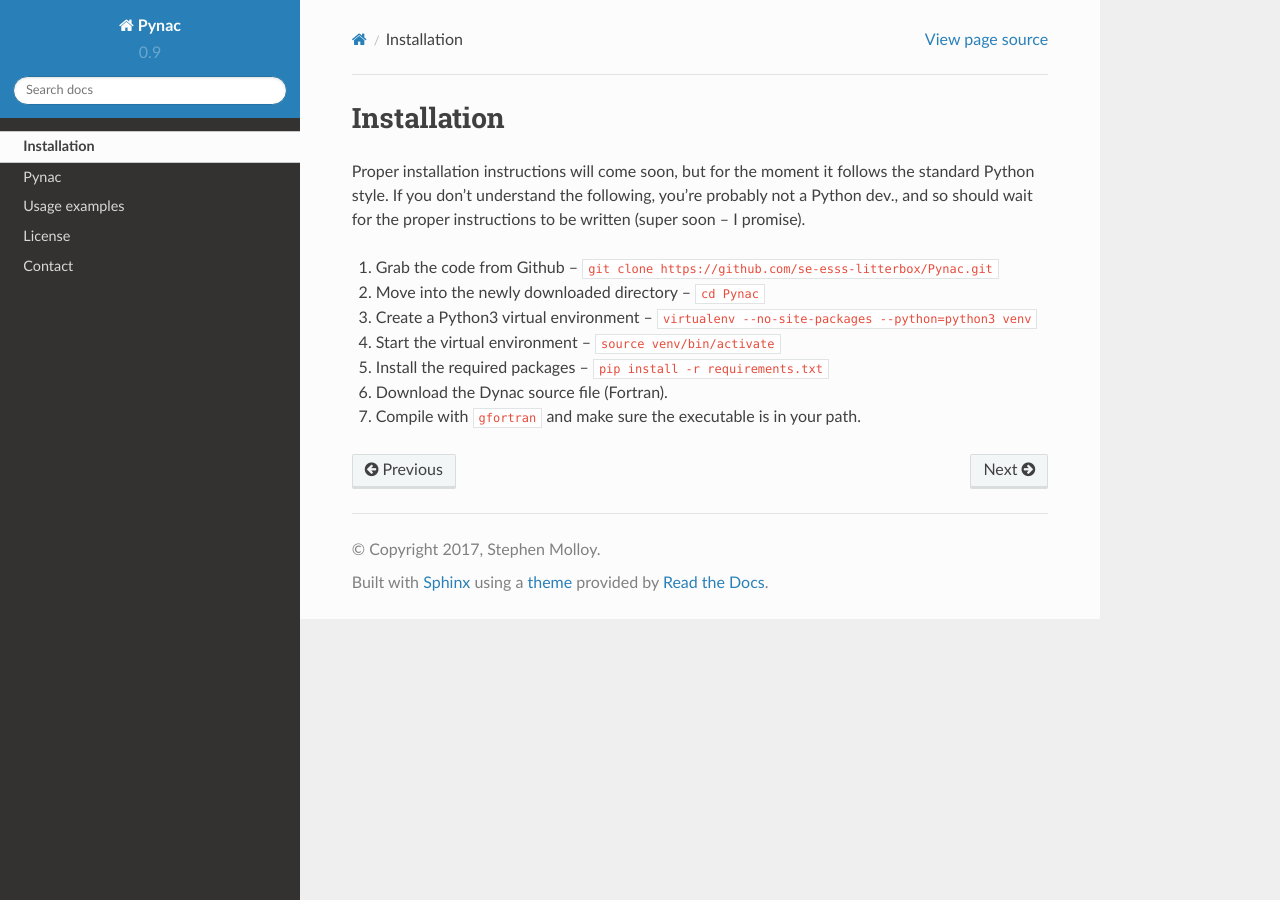
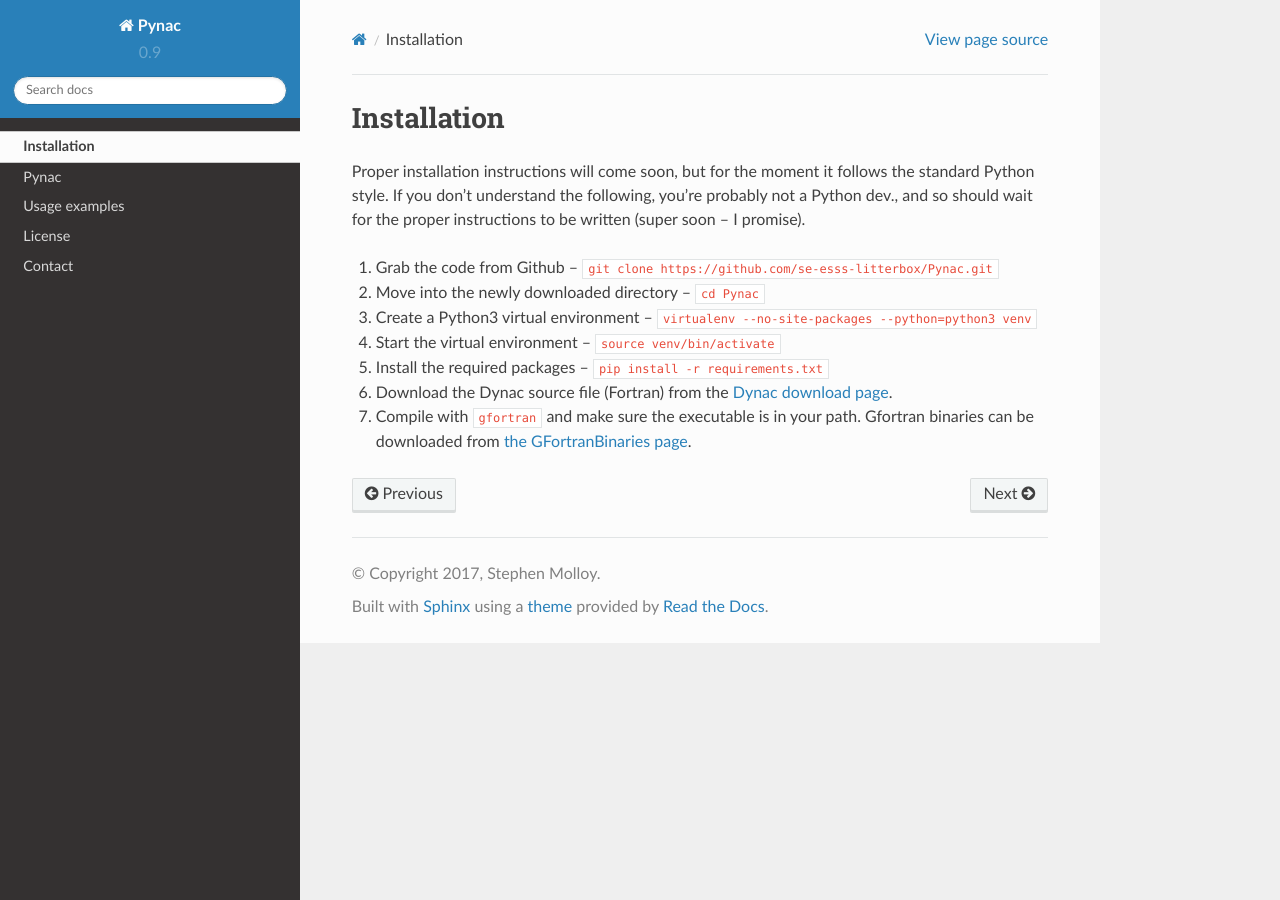
Before and after one commit to se-esss-litterbox/Pynac, a Sphinx documentation site: the page built from docs/installation.rst, in a window 1280 px wide. Built offline with Sphinx 7.4.7 and the Read the Docs theme 2.0.0, drawn with Linux system fonts in a browser that asks for light colours; pages that are not in the unit, such as notebooks, are missing from menus.

Commit message:
Improved installation instructions

```diff
--- a/docs/installation.rst
+++ b/docs/installation.rst
@@ -1,5 +1,8 @@
 Installation
 ============
+
+.. _Dynac download page: http://dynac.web.cern.ch/dynac/beta/dynacb.html
+.. _the GFortranBinaries page: https://gcc.gnu.org/wiki/GFortranBinaries
 
 Proper installation instructions will come soon, but for the moment it follows
 the standard Python style.  If you don't understand the following, you're probably
@@ -11,5 +14,5 @@ not a Python dev., and so should wait for the proper instructions to be written
 #. Create a Python3 virtual environment -- ``virtualenv --no-site-packages --python=python3 venv``
 #. Start the virtual environment -- ``source venv/bin/activate``
 #. Install the required packages -- ``pip install -r requirements.txt``
-#. Download the Dynac source file (Fortran).
-#. Compile with ``gfortran`` and make sure the executable is in your path.
+#. Download the Dynac source file (Fortran) from the `Dynac download page`_.
+#. Compile with ``gfortran`` and make sure the executable is in your path.  Gfortran binaries can be downloaded from `the GFortranBinaries page`_.
```
